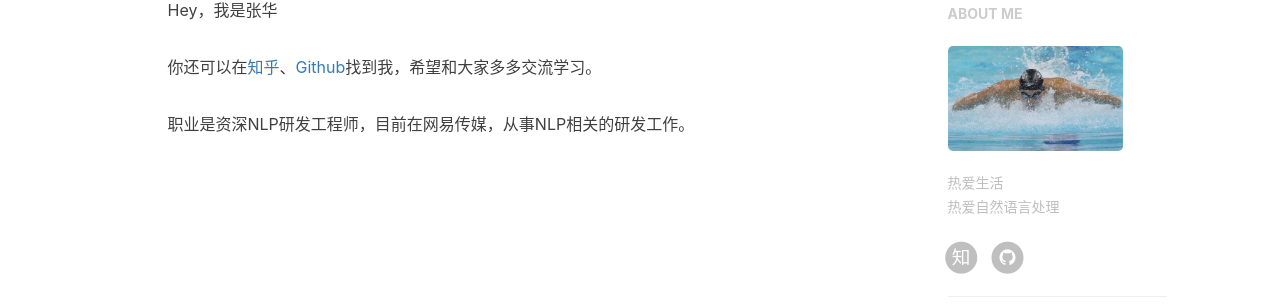
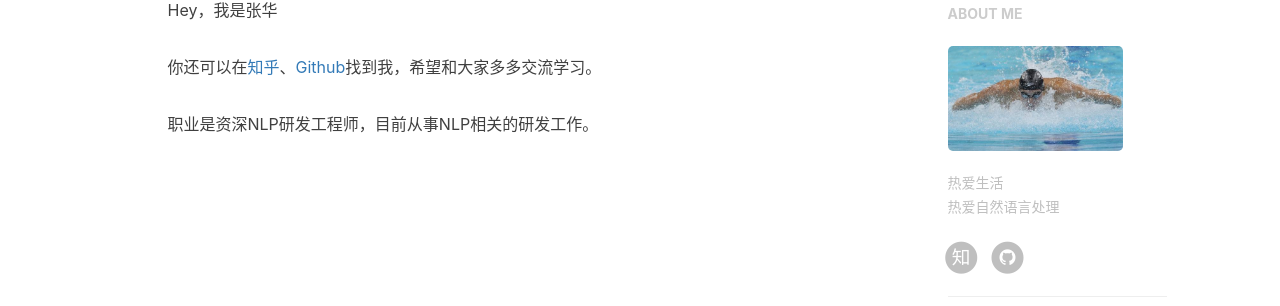
Before and after one commit to Hua-Zhang/Hua-Zhang.GitHub.io, a Jekyll site: the page built from about.html, in a window 1280 px wide. Shown: the part 580-886 px from the top of the page. Built offline with Jekyll 4.4.1, drawn with Linux system fonts in a browser that asks for light colours; nearby versions of some CDN libraries; comment, search, counter and statistics services are not loaded.

Commit message:
update about

```diff
--- a/_includes/about/zh.md
+++ b/_includes/about/zh.md
@@ -4,4 +4,4 @@ Hey，我是张华
 
 你还可以在[知乎](https://www.zhihu.com/people/zhang_hua/)、[Github](http://github.com/Hua-Zhang/)找到我，希望和大家多多交流学习。
 
-职业是资深NLP研发工程师，目前在网易传媒，从事NLP相关的研发工作。
+职业是资深NLP研发工程师，目前从事NLP相关的研发工作。
```
Also changed, not shown: _includes/about/en.md (+1 -1 lines).
